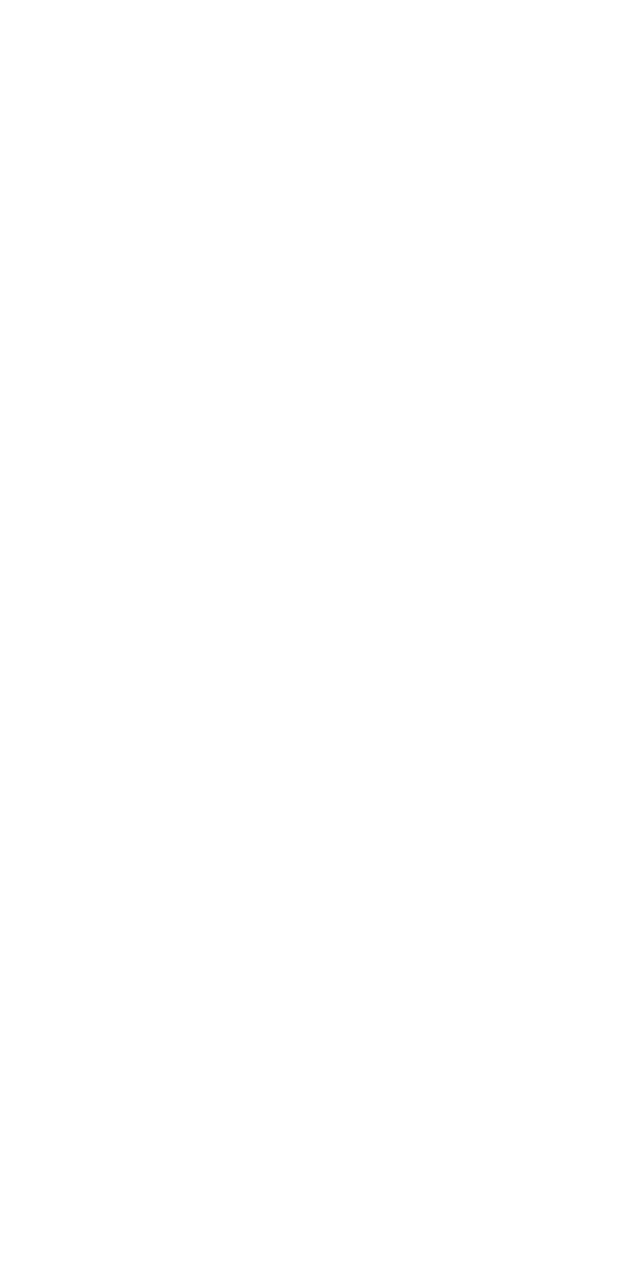
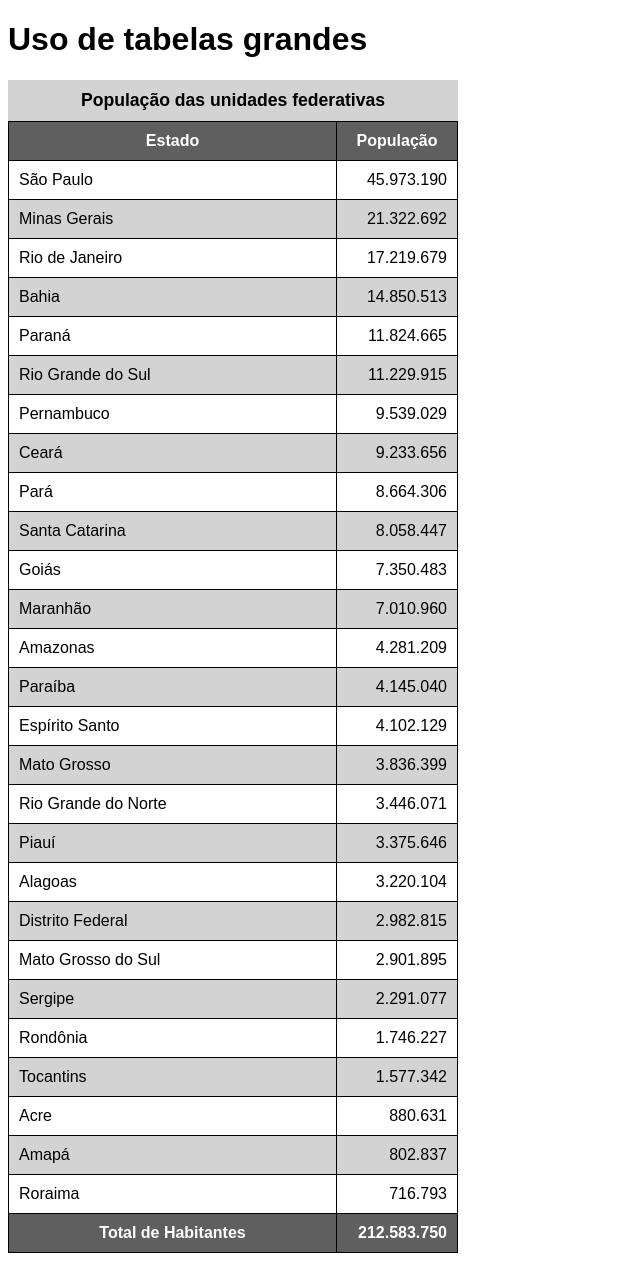
Before and after one commit to MattiaPoletto-dev/html-css, a plain HTML site: page exercicios/ex021/tabela02.html in a window 1280 px wide. Shown: the whole page, without its empty margins (0-640 px from the left). Before the commit the page ends 800 px from the top, so only its background shows below. Drawn offline with Linux system fonts and the light colour scheme.

Commit message:
tabela 2 concluida

```diff
--- a/exercicios/ex021/tabela02.html
+++ b/exercicios/ex021/tabela02.html
@@ -3,9 +3,197 @@
 <head>
     <meta charset="UTF-8">
     <meta name="viewport" content="width=device-width, initial-scale=1.0">
-    <title>Document</title>
+    <title>Tabelas</title>
+    <style>
+        body {
+            font-family: Arial, Helvetica, sans-serif;
+        }
+
+        table {
+            width: 450px;
+            border-collapse: collapse;
+            position: relative;
+        }
+
+        td,th {
+            border: 1px solid black;
+            padding: 10px;
+        }
+
+        caption {
+            font-size: 1.1em;
+            font-weight: bold;
+            padding: 10px;
+            background-color: lightgray;
+        }
+
+        thead,tfoot {
+            background-color: rgb(95, 95, 95);
+            color: white;
+        }
+
+        thead > tr > th {
+            position: sticky;
+            top: -1px;
+            background-color: rgb(95, 95, 95);
+        }
+
+        /*
+            even; 2n        -> par
+            odd; 2n+1; 2n-1 -> ímpar
+        */
+        tbody > tr:nth-child(2n) {
+            background-color: lightgray;
+        }
+
+        .num {
+            text-align: right;
+            width: 100px;
+        }
+    </style>
 </head>
 <body>
-
+    <h1>Uso de tabelas grandes</h1>
+    <!--
+        ANATOMIA PARA TABELAS GRANDES
+        TABLE
+            CAPTION
+            THEAD
+                TR,TD,TH (Linha, Dado, Título)
+            TBODY
+                TR,TD,TH
+            TFOOT
+                TR,TD,TH
+    -->
+    <!--
+        ESCOPO (usado no th)
+            scope='col' -> diz que os dados estão na coluna
+            scope='row' -> diz que os dados estão na linha
+    -->
+    <table>
+        <caption>População das unidades federativas</caption>
+        <thead>
+            <tr>
+                <th scope="col">Estado</th>
+                <th scope="col" style="width: 100px;">População</th>
+            </tr>
+        </thead>
+        <tbody>
+            <tr>
+                <td>São Paulo</td>
+                <td class="num">45.973.190</td>
+            </tr>
+            <tr>
+                <td>Minas Gerais</td>
+                <td class="num">21.322.692</td>
+            </tr>
+            <tr>
+                <td>Rio de Janeiro</td>
+                <td class="num">17.219.679</td>
+            </tr>
+            <tr>
+                <td>Bahia</td>
+                <td class="num">14.850.513</td>
+            </tr>
+            <tr>
+                <td>Paraná</td>
+                <td class="num">11.824.665</td>
+            </tr>
+            <tr>
+                <td>Rio Grande do Sul</td>
+                <td class="num">11.229.915</td>
+            </tr>
+            <tr>
+                <td>Pernambuco</td>
+                <td class="num">9.539.029</td>
+            </tr>
+            <tr>
+                <td>Ceará</td>
+                <td class="num">9.233.656</td>
+            </tr>
+            <tr>
+                <td>Pará</td>
+                <td class="num">8.664.306</td>
+            </tr>
+            <tr>
+                <td>Santa Catarina</td>
+                <td class="num">8.058.447</td>
+            </tr>
+            <tr>
+                <td>Goiás</td>
+                <td class="num">7.350.483</td>
+            </tr>
+            <tr>
+                <td>Maranhão</td>
+                <td class="num">7.010.960</td>
+            </tr>
+            <tr>
+                <td>Amazonas</td>
+                <td class="num">4.281.209</td>
+            </tr>
+            <tr>
+                <td>Paraíba</td>
+                <td class="num">4.145.040</td>
+            </tr>
+            <tr>
+                <td>Espírito Santo</td>
+                <td class="num">4.102.129</td>
+            </tr>
+            <tr>
+                <td>Mato Grosso</td>
+                <td class="num">3.836.399</td>
+            </tr>
+            <tr>
+                <td>Rio Grande do Norte</td>
+                <td class="num">3.446.071</td>
+            </tr>
+            <tr>
+                <td>Piauí</td>
+                <td class="num">3.375.646</td>
+            </tr>
+            <tr>
+                <td>Alagoas</td>
+                <td class="num">3.220.104</td>
+            </tr>
+            <tr>
+                <td>Distrito Federal</td>
+                <td class="num">2.982.815</td>
+            </tr>
+            <tr>
+                <td>Mato Grosso do Sul</td>
+                <td class="num">2.901.895</td>
+            </tr>
+            <tr>
+                <td>Sergipe</td>
+                <td class="num">2.291.077</td>
+            </tr>
+            <tr>
+                <td>Rondônia</td>
+                <td class="num">1.746.227</td>
+            </tr>
+            <tr>
+                <td>Tocantins</td>
+                <td class="num">1.577.342</td>
+            </tr>
+            <tr>
+                <td>Acre</td>
+                <td class="num">880.631</td>
+            </tr>
+            <tr>
+                <td>Amapá</td>
+                <td class="num">802.837</td>
+            </tr>
+            <tr>
+                <td>Roraima</td>
+                <td class="num">716.793</td>
+            </tr>
+        </tbody>
+        <tfoot>
+            <tr>
+                <th scope="row">Total de Habitantes</th>
+                <td class="num"><strong>212.583.750</strong></td>
+            </tr>
+        </tfoot>
+    </table>
 </body>
 </html>
```
